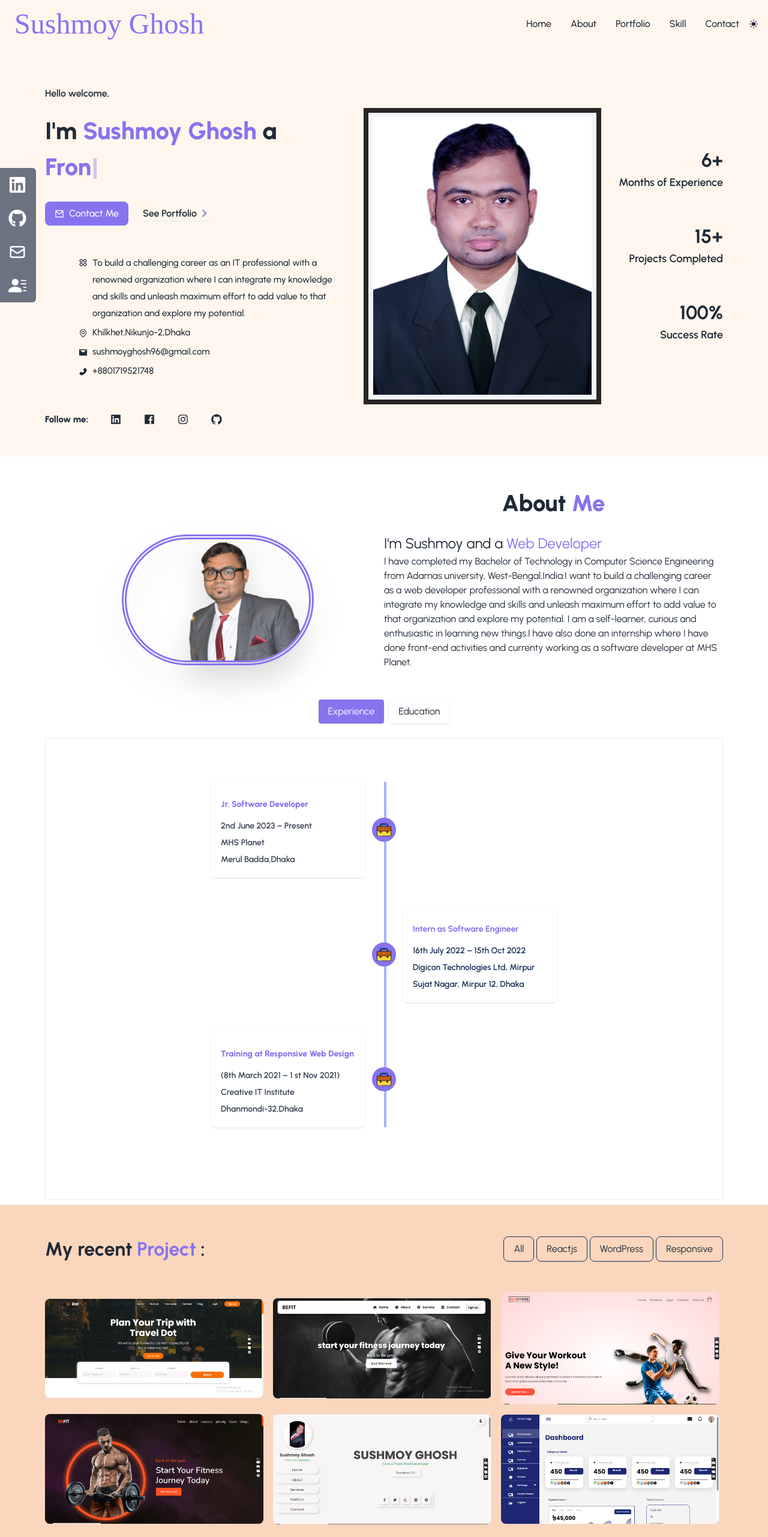
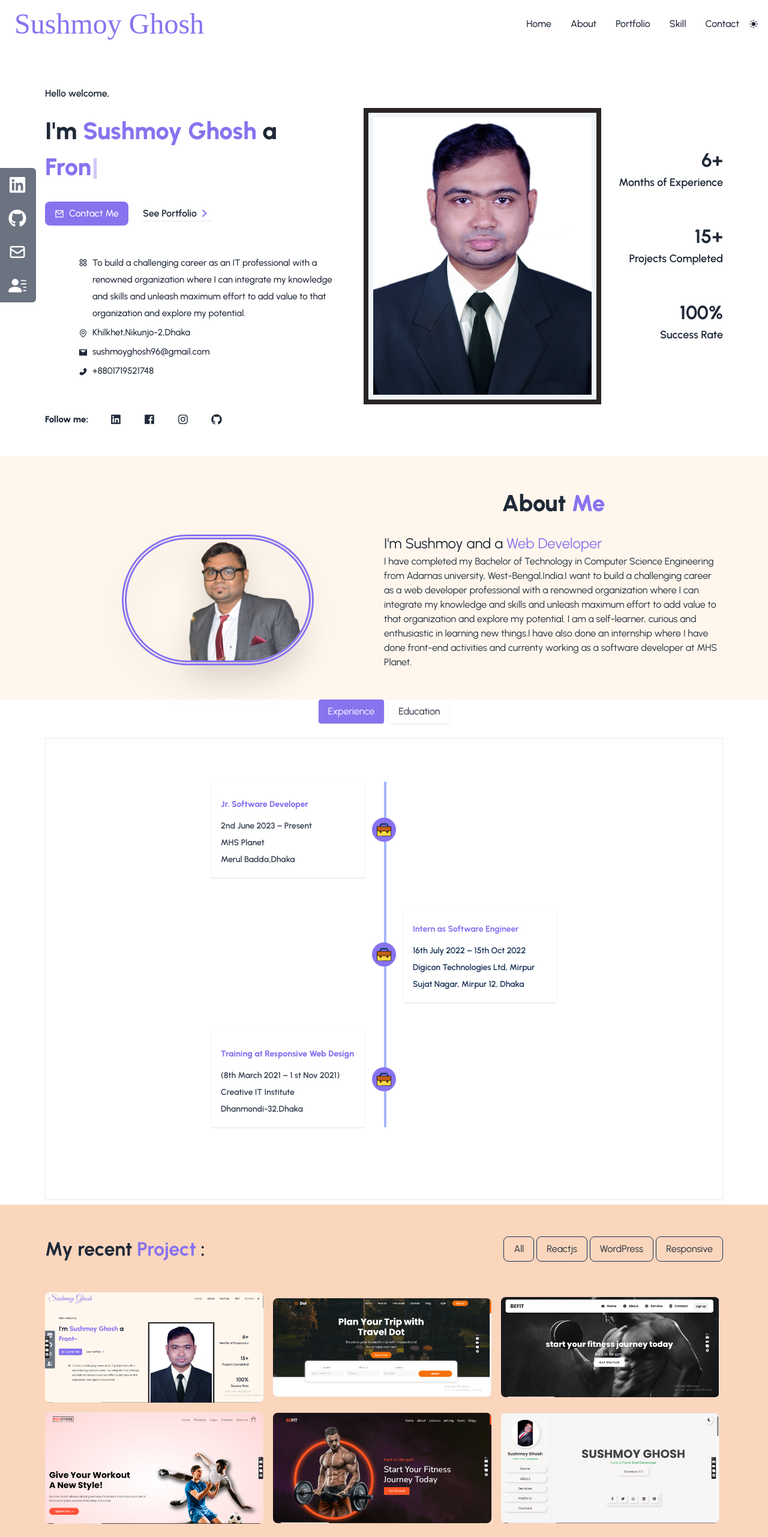
Before and after one commit to sushmoyghosh/Updated_Portfolio, a React (Create React App) app: page / in a window 1280 px wide. Shown: the top 2562 px of the page at 60% size. Built offline with nearby package versions, Linux system fonts and the light colour scheme.

Commit message:
onePortfolio

```diff
--- a/public/index.html
+++ b/public/index.html
@@ -24,7 +24,7 @@
       work correctly both with client-side routing and a non-root public URL.
       Learn how to configure a non-root public URL by running `npm run build`.
     -->
-    <title>React App</title>
+    <title>Sushmoy's Porfolio</title>
   </head>
   <body>
     <noscript>You need to enable JavaScript to run this app.</noscript>
--- a/src/components/Header/UI/About.jsx
+++ b/src/components/Header/UI/About.jsx
@@ -4,7 +4,7 @@ import heroImg from "../img/cv1 (2).png";
 
 const About = () => {
   return (
-    <section id="about">
+    <section id="about" className='bg-bgColorOne'>
 
 
 
--- a/src/components/Header/UI/Hero.jsx
+++ b/src/components/Header/UI/Hero.jsx
@@ -13,7 +13,7 @@ const Hero = () => {
   return (
 
 
-   <section className='pt-20 bg-bgColorOne' id='hero' >
+   <section className='pt-20 ' id='hero' >
      <div className='container pt-16'>
         <div className='md:flex items-center justify-between sm:flex-col md:flex-row '>
 
@@ -156,6 +156,9 @@ organization and explore my potential.
       className='flex items-center justify-center
        ring-8 ring-stone-800 ring-offset-8 ring-offset-slate-100'>
            <img
+           data-aos="fade-right"
+       data-aos-duration="1800"
+       data-aos-delay="200"
 
            src={heroImg} alt='heroimg'/>
       </figure>
--- a/src/components/Header/UI/PortfolioData.jsx
+++ b/src/components/Header/UI/PortfolioData.jsx
@@ -13,10 +13,21 @@ import portfolioImg011 from "../img/project (8).png";
 import portfolioImg012 from "../img/web10.png";
 import portfolioImg013 from "../img/web11.png";
 import portfolioImg014 from "../img/web12.png";
+import portfolioImg015 from "../img/web13.png";
 
 const portfolios = [
   {
     id: "01",
+    imgUrl: portfolioImg015,
+    category: "Reactjs",
+    title: "Portfolio",
+    description:
+      "Design this website using React js & Tailwind CSS",
+    technologies: ["React","Tailwind CSS", "HTML", "CSS"],
+    siteUrl: "https://enchanting-naiad-b59a97.netlify.app/",
+  },
+  {
+    id: "02",
     imgUrl: portfolioImg01,
     category: "Reactjs",
     title: "Animation site one page",
@@ -26,7 +37,7 @@ const portfolios = [
     siteUrl: "https://sushmoyghosh.github.io/reactwebsite/",
   },
   {
-    id: "02",
+    id: "03",
     imgUrl: portfolioImg02,
     category: "Reactjs",
     title: "Multi-Pages website",
@@ -36,7 +47,7 @@ const portfolios = [
     siteUrl: "https://sushmoyghosh.github.io/reactbefit/",
   },
   {
-    id: "03",
+    id: "04",
     imgUrl: portfolioImg03,
     category: "Responsive",
     title: "E-commerce website",
@@ -46,7 +57,7 @@ const portfolios = [
     siteUrl: "https://sushmoyghosh.github.io/E-commerce_website_css/",
   },
   {
-    id: "04",
+    id: "05",
     imgUrl: portfolioImg04,
     category: "Responsive",
     title: "Gym Website",
@@ -56,7 +67,7 @@ const portfolios = [
     siteUrl: "https://sushmoyghosh.github.io/gym_website2/",
   },
   {
-    id: "05",
+    id: "06",
     imgUrl: portfolioImg05,
     category: "Responsive",
     title: "Demo Portfolio Website",
@@ -67,7 +78,7 @@ const portfolios = [
   },
 
   {
-    id: "06",
+    id: "07",
     imgUrl: portfolioImg13,
     category: "Responsive",
     title: "Dashboard",
@@ -77,7 +88,7 @@ const portfolios = [
     siteUrl: "https://sushmoyghosh.github.io/responsive_website1/",
   },
   {
-    id: "07",
+    id: "08",
     imgUrl: portfolioImg06,
     category: "Responsive",
     title: "Bootstrap",
@@ -87,7 +98,7 @@ const portfolios = [
     siteUrl: "https://sushmoyghosh.github.io/bootstrap/",
   },
   {
-    id: "08",
+    id: "09",
     imgUrl: portfolioImg07,
     category: "Responsive",
     title: "Materialize",
@@ -97,7 +108,7 @@ const portfolios = [
     siteUrl: "https://sushmoyghosh.github.io/Materialize-css/",
   },
   {
-    id: "09",
+    id: "10",
     imgUrl: portfolioImg08,
     category: "Responsive",
     title: "Sass",
@@ -107,7 +118,7 @@ const portfolios = [
     siteUrl: "https://sushmoyghosh.github.io/sass-to-html/",
   },
   {
-    id: "10",
+    id: "11",
     imgUrl: portfolioImg09,
     category: "Responsive",
     title: "Edit Image",
@@ -117,7 +128,7 @@ const portfolios = [
     siteUrl: "https://sushmoyghosh.github.io/edit_images/",
   },
   {
-    id: "11",
+    id: "12",
     imgUrl: portfolioImg011,
     category: "All",
     title: "Animation gallery",
@@ -127,7 +138,7 @@ const portfolios = [
     siteUrl: "https://sushmoyghosh.github.io/Animation_css/",
   },
   {
-    id: "12",
+    id: "13",
     imgUrl: portfolioImg012,
     category: "WordPress",
     title: "Win Education",
@@ -137,7 +148,7 @@ const portfolios = [
     siteUrl: "https://win-ed.com.bd/",
   },
   {
-    id: "13",
+    id: "14",
     imgUrl: portfolioImg10,
     category: "All",
     title: "E-commers Website",
@@ -147,7 +158,7 @@ const portfolios = [
     siteUrl: "https://sushmoyghosh.github.io/simple_shopsite/",
   },
   {
-    id: "14",
+    id: "15",
     imgUrl: portfolioImg013,
     category: "WordPress",
     title: "Photo Retouching",
@@ -157,7 +168,7 @@ const portfolios = [
     siteUrl: "https://photoretouchingup.com/v1/services/high-end-photo-retouching-services/",
   },
   {
-    id: "12",
+    id: "16",
     imgUrl: portfolioImg014,
     category: "WordPress",
     title: "Careerpaths",
```
Also changed, not shown: src/components/Header/img/web13.png (added).
